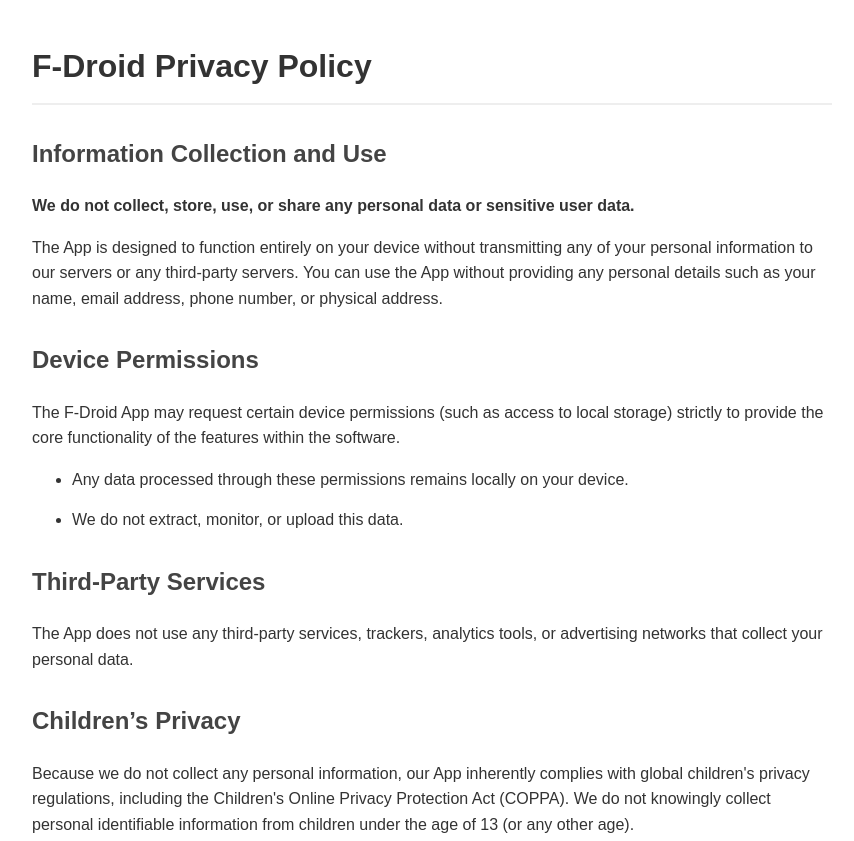
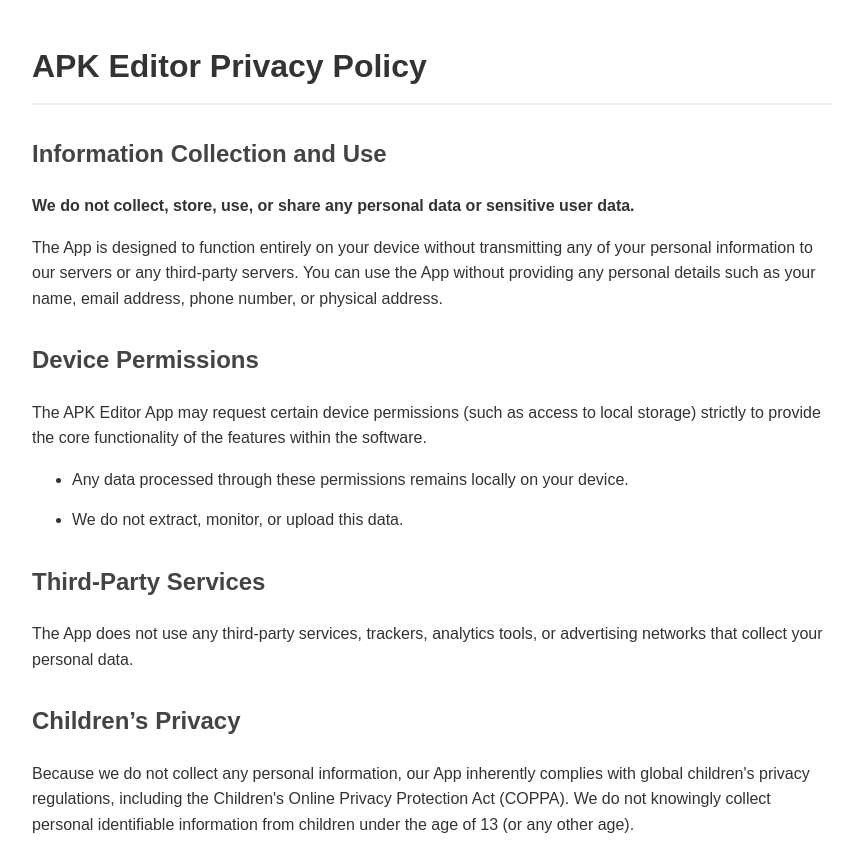
Before and after one commit to mute-x-satcher/happy-mod-uroll-privacy-policy, a plain HTML site: page index.html in a window 1280 px wide. Shown: the top 841 px of the page, without its empty margins (208-1062 px from the left). Drawn offline with Linux system fonts and the light colour scheme.

Commit message:
Update index.html -- APK Editor

```diff
--- a/index.html
+++ b/index.html
@@ -3,7 +3,7 @@
 <head>
     <meta charset="UTF-8">
     <meta name="viewport" content="width=device-width, initial-scale=1.0">
-    <title>F-Droid Privacy Policy</title>
+    <title>APK Editor Privacy Policy</title>
     <style>
         body {
             font-family: Arial, sans-serif;
@@ -28,14 +28,14 @@
 </head>
 <body>
 
-    <h1>F-Droid Privacy Policy</h1>
+    <h1>APK Editor Privacy Policy</h1>
 
     <h2>Information Collection and Use</h2>
     <p><strong>We do not collect, store, use, or share any personal data or sensitive user data.</strong></p>
     <p>The App is designed to function entirely on your device without transmitting any of your personal information to our servers or any third-party servers. You can use the App without providing any personal details such as your name, email address, phone number, or physical address.</p>
 
     <h2>Device Permissions</h2>
-    <p>The F-Droid App may request certain device permissions (such as access to local storage) strictly to provide the core functionality of the features within the software.</p>
+    <p>The APK Editor App may request certain device permissions (such as access to local storage) strictly to provide the core functionality of the features within the software.</p>
     <ul>
         <li>Any data processed through these permissions remains locally on your device.</li>
         <li>We do not extract, monitor, or upload this data.</li>
```
